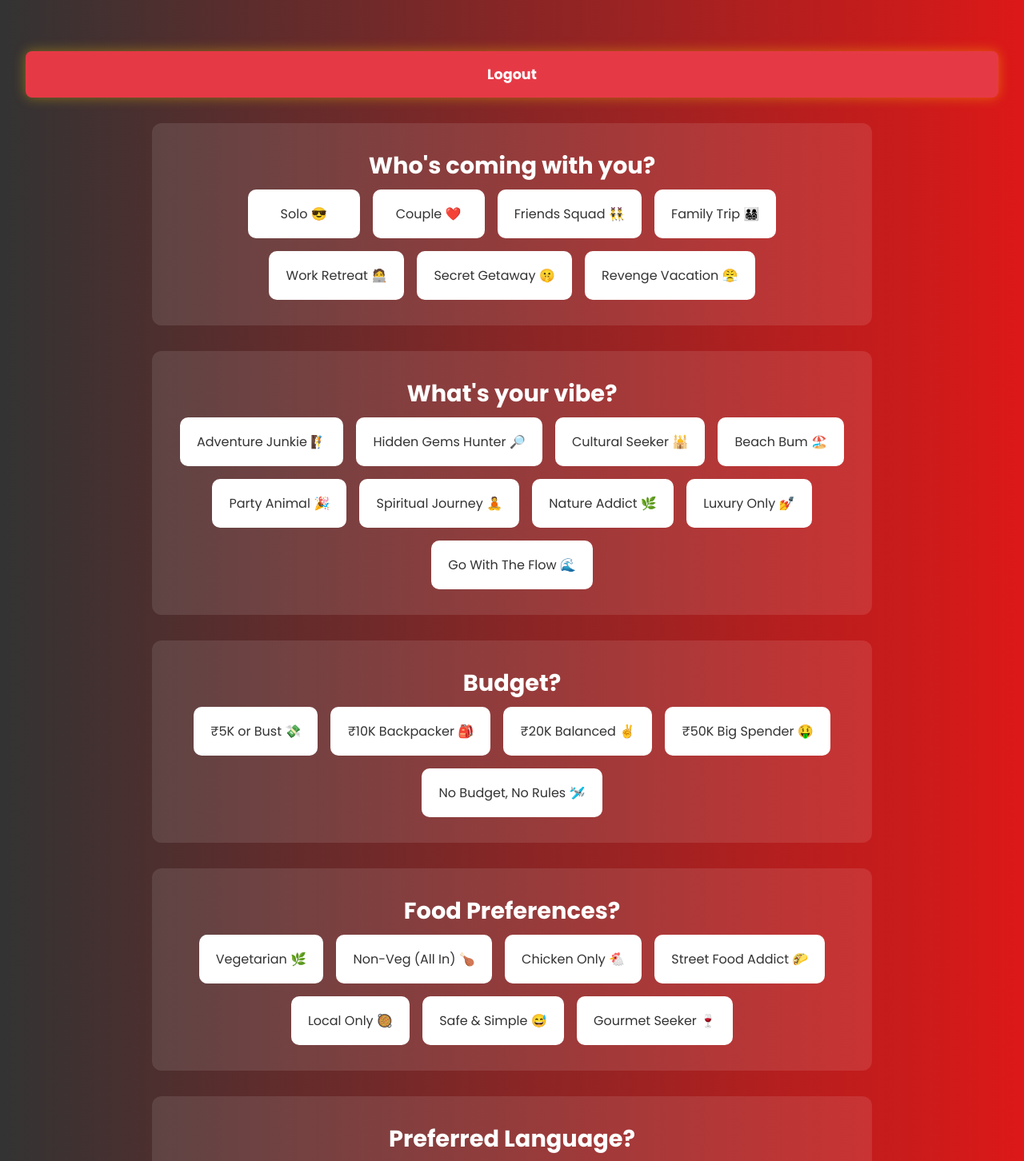
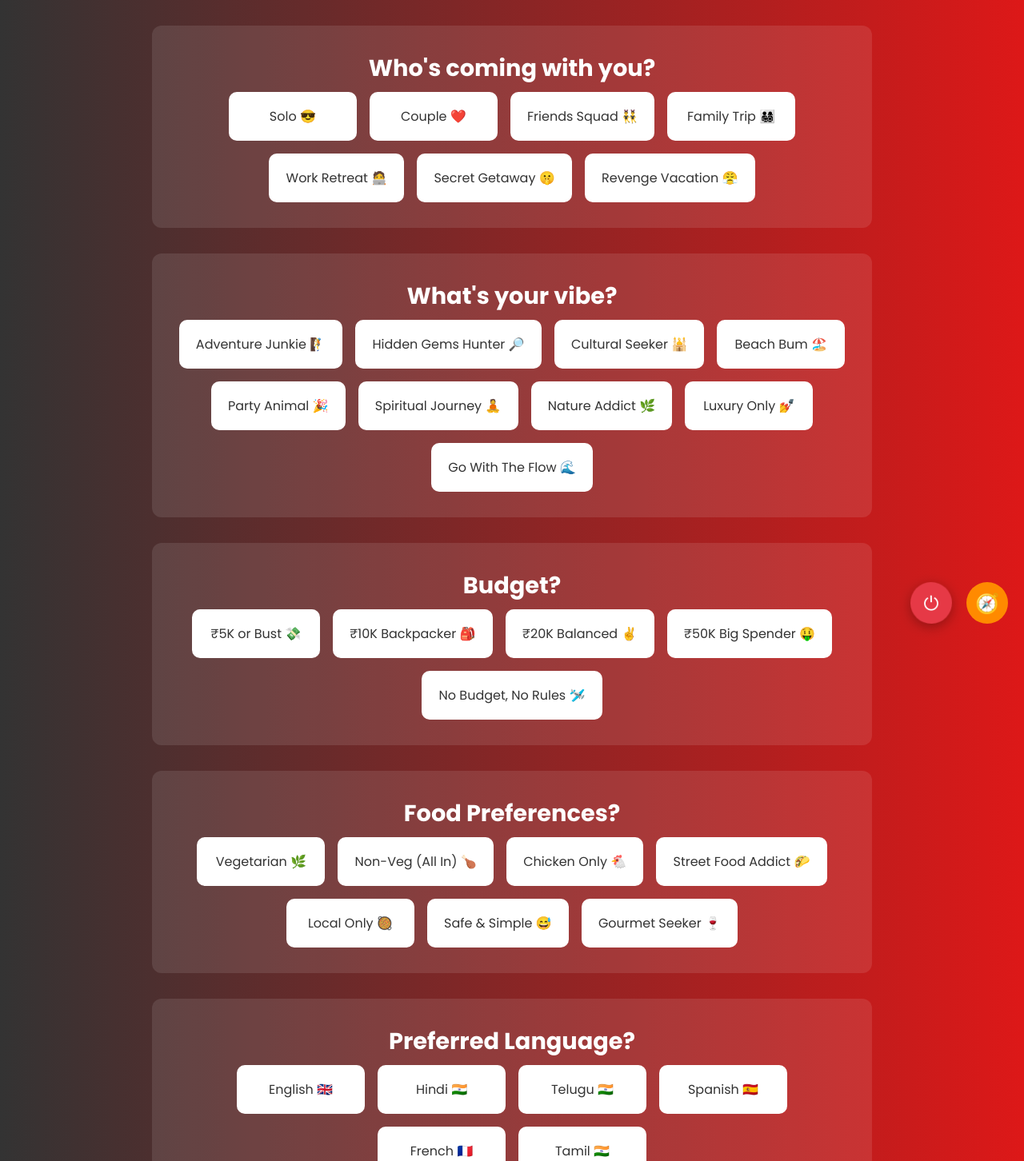
Before and after one commit to hemanth-poondla/tripwizard, a React (Create React App) app: page /wizard in a window 1280 px wide. Shown: the top 1452 px of the page at 80% size. Built offline with nearby package versions, Linux system fonts and the light colour scheme.

Commit message:
Updated wizard flow - day2

```diff
--- /dev/null
+++ b/src/components/LoadingSpinner.jsx
@@ -0,0 +1,3 @@
+export default function LoadingSpinner() {
+  return <div className="spinner"></div>;
+}
--- a/src/components/itineraryWizard/SectionStyles.css
+++ b/src/components/itineraryWizard/SectionStyles.css
@@ -2,15 +2,15 @@
   min-height: 100vh;
   padding: 2rem;
   transition: background 0.6s ease-in-out;
-  color: white;
   font-family: 'Segoe UI', sans-serif;
+  position: relative;
 }
 
-.wizard-page.adventure { background: linear-gradient(to right, #1e3c72, #2a5298); }
-.wizard-page.beach { background: linear-gradient(to right, #56ccf2, #2f80ed); }
-.wizard-page.party { background: linear-gradient(to right, #ff416c, #ff4b2b); }
-.wizard-page.culture { background: linear-gradient(to right, #d38312, #a83279); }
-.wizard-page.default { background: linear-gradient(to right, #333333, #dd1818); }
+.wizard-page.adventure { background: linear-gradient(to right, #1e3c72, #2a5298); color: white; }
+.wizard-page.beach { background: linear-gradient(to right, #56ccf2, #2f80ed); color: white; }
+.wizard-page.party { background: linear-gradient(to right, #ff416c, #ff4b2b); color: white; }
+.wizard-page.culture { background: linear-gradient(to right, #d38312, #a83279); color: white; }
+.wizard-page.default { background: linear-gradient(to right, #333333, #dd1818); color: white; }
 
 .section-block {
   padding: 2rem;
@@ -25,11 +25,6 @@
 .section-block h2 {
   font-size: 1.8rem;
   margin-bottom: 0.5rem;
-}
-
-.section-sub {
-  font-size: 1rem;
-  margin-bottom: 2rem;
 }
 
 .card-grid {
@@ -47,7 +42,7 @@
   cursor: pointer;
   transition: all 0.3s ease;
   font-weight: 500;
-  min-width: 140px;
+  min-width: 160px;
   color: #333;
   text-align: center;
 }
@@ -65,19 +60,58 @@
   transform: scale(1.05);
 }
 
-.btn-cta {
+.corner-button {
+  position: fixed;
+  bottom: 20px;
+  right: 20px;
   background: #ff8a00;
-  padding: 1rem 2rem;
+  color: white;
   border: none;
-  color: white;
-  border-radius: 8px;
-  font-size: 1.1rem;
+  border-radius: 50%;
+  width: 52px;
+  height: 52px;
+  font-size: 1.5rem;
   cursor: pointer;
-  margin: 2rem auto;
-  display: block;
-  font-weight: bold;
+  box-shadow: 0 4px 15px rgba(0, 0, 0, 0.3);
+  transition: transform 0.2s ease, background 0.3s ease;
+  animation: pulse 2s infinite;
 }
 
-.btn-cta.danger {
+.corner-button.logout {
+  right: 90px;
   background: #e63946;
+  animation: shake 1.5s infinite;
 }
+
+.corner-button:hover {
+  transform: scale(1.15);
+}
+
+@keyframes pulse {
+  0% { box-shadow: 0 0 0 0 rgba(255,138,0,0.7); }
+  70% { box-shadow: 0 0 0 10px rgba(255,138,0,0); }
+  100% { box-shadow: 0 0 0 0 rgba(255,138,0,0); }
+}
+
+@keyframes shake {
+  0%, 100% { transform: rotate(0); }
+  25% { transform: rotate(2deg); }
+  75% { transform: rotate(-2deg); }
+}
+
+.spinner {
+  border: 4px solid rgba(255,255,255,0.3);
+  border-top: 4px solid white;
+  border-radius: 50%;
+  width: 24px;
+  height: 24px;
+  animation: spin 1s linear infinite;
+  position: fixed;
+  bottom: 28px;
+  right: 28px;
+}
+
+@keyframes spin {
+  0% { transform: rotate(0deg); }
+  100% { transform: rotate(360deg); }
+}
--- a/src/components/itineraryWizard/Wizard.jsx
+++ b/src/components/itineraryWizard/Wizard.jsx
@@ -16,6 +16,7 @@ export default function Wizard() {
   const [food, setFood] = useState([]);
   const [languages, setLanguages] = useState([]);
   const [theme, setTheme] = useState("default");
+  const [loading, setLoading] = useState(false);
 
   useEffect(() => {
     if (vibes.includes("adventure")) setTheme("adventure");
@@ -30,62 +31,35 @@ export default function Wizard() {
 They prefer food styles like ${food.join(", ")} and speak ${languages.join(", ")}.`;
   };
 
+  const handleGenerate = () => {
+    setLoading(true);
+    setTimeout(() => {
+      alert(generatePrompt());
+      setLoading(false);
+    }, 1500);
+  };
+
   const handleLogout = () => {
     localStorage.clear();
-    window.location.reload();
+    window.location.href = "/login";
   };
 
   return (
     <div className={`wizard-page ${theme}`}>
-      <button onClick={handleLogout} className="btn-cta danger">Logout</button>
+      <MultiSelectCardSection title="Who's coming with you?" options={groupOptions} selected={groupType} setSelected={setGroupType} sectionKey="groupType" />
+      <MultiSelectCardSection title="What's your vibe?" options={travelVibeOptions} selected={vibes} setSelected={setVibes} sectionKey="vibes" />
+      <MultiSelectCardSection title="Budget?" options={budgetOptions} selected={budget} setSelected={setBudget} sectionKey="budget" singleSelect={true} />
+      <MultiSelectCardSection title="Food Preferences?" options={foodOptions} selected={food} setSelected={setFood} sectionKey="food" />
+      <MultiSelectCardSection title="Preferred Language?" options={languageOptions} selected={languages} setSelected={setLanguages} sectionKey="languages" />
 
-      <MultiSelectCardSection
-        title="Who's coming with you?"
-        options={groupOptions}
-        selected={groupType}
-        setSelected={setGroupType}
-        sectionKey="groupType"
-      />
-
-      <MultiSelectCardSection
-        title="What's your vibe?"
-        options={travelVibeOptions}
-        selected={vibes}
-        setSelected={setVibes}
-        sectionKey="vibes"
-      />
-
-      <MultiSelectCardSection
-        title="Budget?"
-        options={budgetOptions}
-        selected={budget}
-        setSelected={setBudget}
-        sectionKey="budget"
-        singleSelect={true}
-      />
-
-      <MultiSelectCardSection
-        title="Food Preferences?"
-        options={foodOptions}
-        selected={food}
-        setSelected={setFood}
-        sectionKey="food"
-      />
-
-      <MultiSelectCardSection
-        title="Preferred Language?"
-        options={languageOptions}
-        selected={languages}
-        setSelected={setLanguages}
-        sectionKey="languages"
-      />
-
-      <button
-        onClick={() => alert(generatePrompt())}
-        className="btn-cta"
-      >
-        Generate My Trip 🌍
-      </button>
+      {loading ? (
+        <div className="spinner"></div>
+      ) : (
+        <>
+          <button className="corner-button" onClick={handleGenerate} title="Generate My Trip">🧭</button>
+          <button className="corner-button logout" onClick={handleLogout} title="Logout">⏻</button>
+        </>
+      )}
     </div>
   );
 }
```
Also changed, not shown: src/components/Header.jsx (added, +30 -0 lines).
